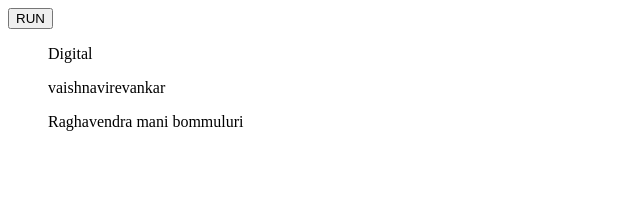
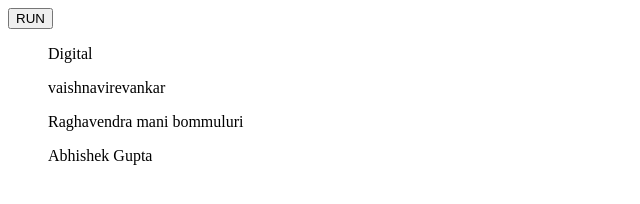
Before and after one commit to vijayvj3/Devops_Git_Test, a plain HTML site: page index.html in a window 1280 px wide. Both pictures are taken after a click on the button "RUN". Shown: the whole page, without its empty margins (0-640 px from the left). Drawn offline with Linux system fonts and the light colour scheme.

Commit message:
Abhishek branch

```diff
--- a/index.html
+++ b/index.html
@@ -40,7 +40,7 @@
         Names[27]="";
         Names[28]="";
         Names[29]="";
-        Names[30]="";
+        Names[30]="Abhishek Gupta";
         Names[31]="";
         for( var i=0; i<32;i++){
 
```
